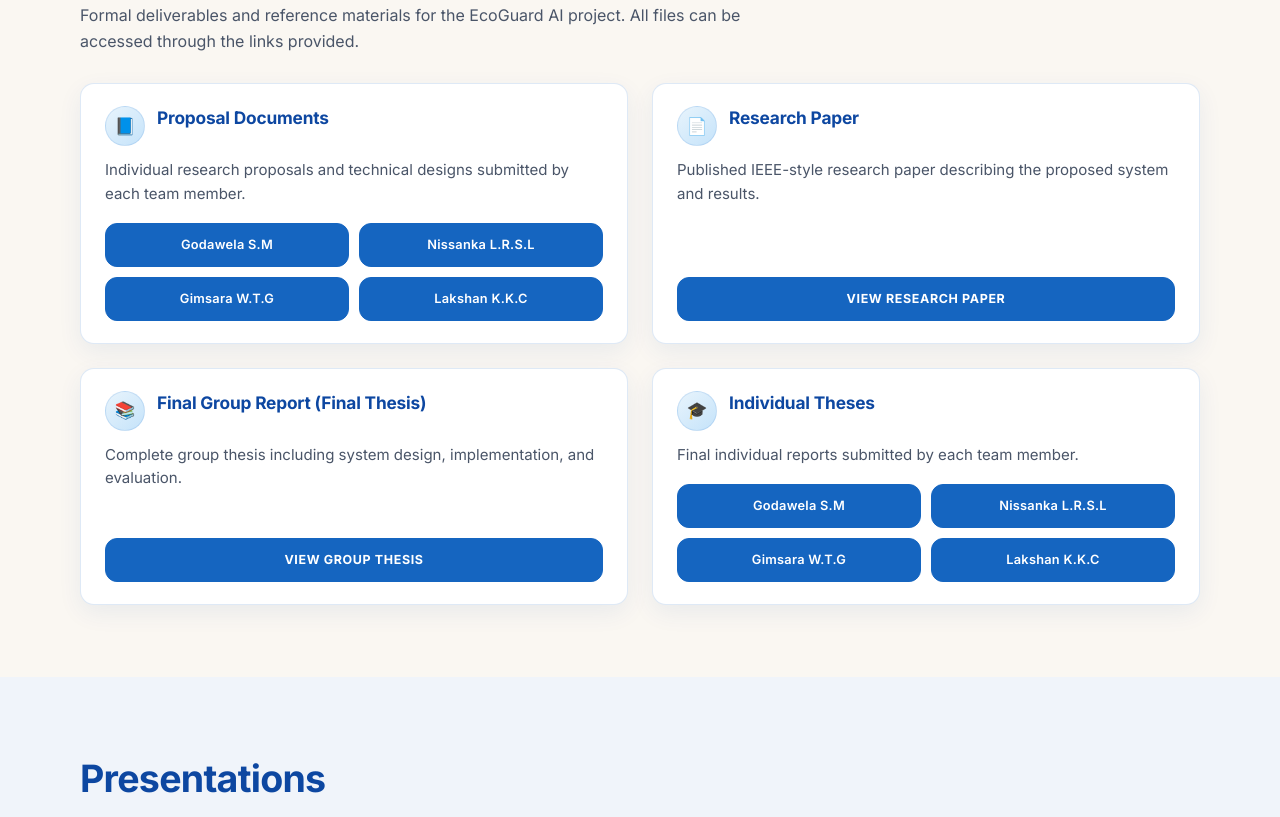
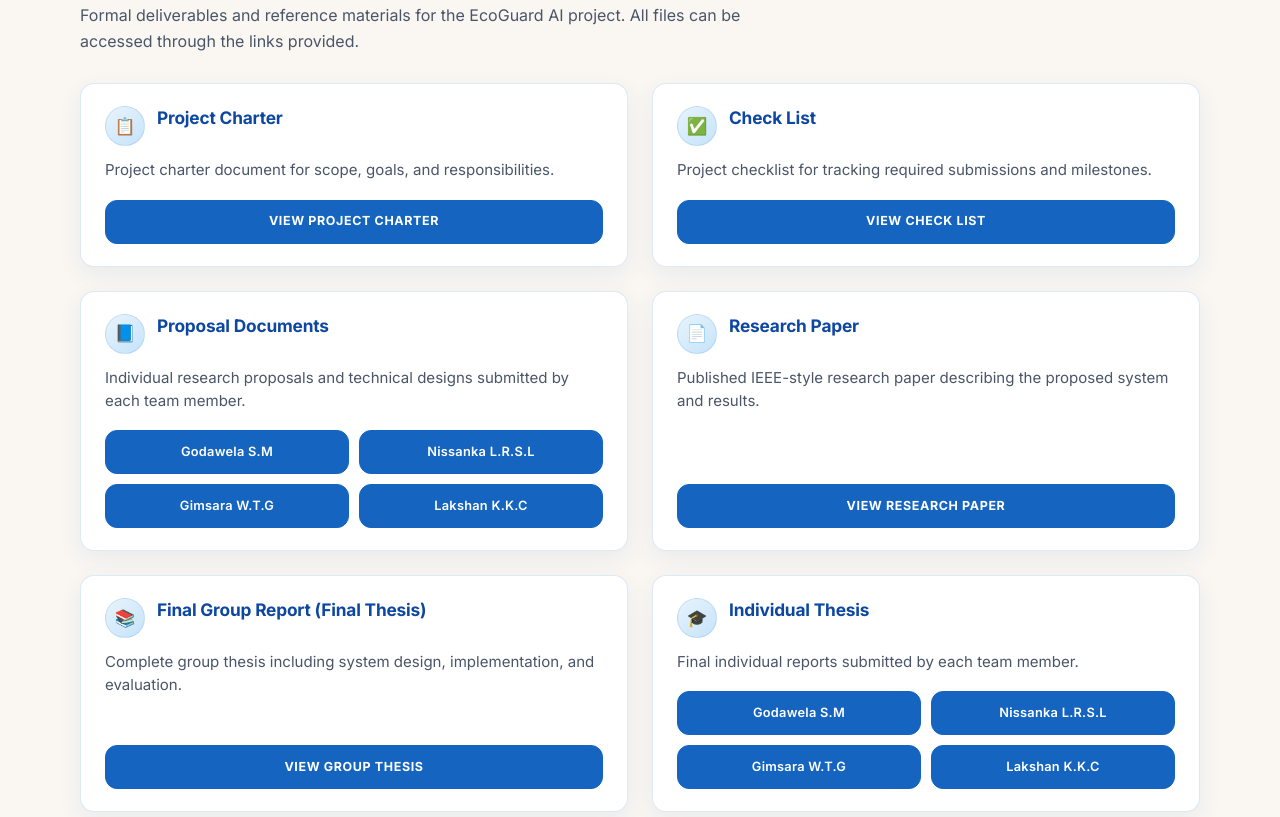
Before and after one commit to G-Gimsara/Research-Website, a plain HTML site: page index.html in a window 1280 px wide. Shown: the part 4392-5209 px from the top of the page. Drawn offline with Linux system fonts and the light colour scheme.

Commit message:
Add project charter and checklist sections to index.html; update document links for individual thesis and presentations; replace final presentation note with a button for document access.

```diff
--- a/index.html
+++ b/index.html
@@ -343,6 +343,38 @@
         <div class="docs-grid docs-grid--docs">
           <article class="card fade-in docs-card">
             <div class="docs-head">
+              <span class="docs-badge" aria-hidden="true">📋</span>
+              <h3>Project Charter</h3>
+            </div>
+            <p class="docs-note">Project charter document for scope, goals, and responsibilities.</p>
+            <div class="doc-links doc-links--stack">
+              <a
+                href="https://drive.google.com/file/d/1OmNQ3ceBfTQ4LyATFVkL1e8xItFoBJnq/view?usp=drive_link"
+                class="doc-link-btn doc-link-btn--cta"
+                target="_blank"
+                rel="noopener noreferrer"
+                >VIEW PROJECT CHARTER</a>
+            </div>
+          </article>
+
+          <article class="card fade-in docs-card">
+            <div class="docs-head">
+              <span class="docs-badge" aria-hidden="true">✅</span>
+              <h3>Check List</h3>
+            </div>
+            <p class="docs-note">Project checklist for tracking required submissions and milestones.</p>
+            <div class="doc-links doc-links--stack">
+              <a
+                href="https://drive.google.com/file/d/1G8i56wzPKYcw2wF3ru-Fmkb4XJVrQ4sA/view?usp=drive_link"
+                class="doc-link-btn doc-link-btn--cta"
+                target="_blank"
+                rel="noopener noreferrer"
+                >VIEW CHECK LIST</a>
+            </div>
+          </article>
+
+          <article class="card fade-in docs-card">
+            <div class="docs-head">
               <span class="docs-badge" aria-hidden="true">📘</span>
               <h3>Proposal Documents</h3>
             </div>
@@ -410,7 +442,7 @@
           <article class="card fade-in docs-card">
             <div class="docs-head">
               <span class="docs-badge" aria-hidden="true">🎓</span>
-              <h3>Individual Theses</h3>
+              <h3>Individual Thesis</h3>
             </div>
             <p class="docs-note">Final individual reports submitted by each team member.</p>
             <div class="doc-links doc-links--members">
@@ -432,10 +464,15 @@
                 target="_blank"
                 rel="noopener noreferrer"
                 >Gimsara W.T.G</a>
-              <span class="doc-link-btn doc-link-btn--member doc-link-btn--static" aria-label="Lakshan K.K.C"
-                >Lakshan K.K.C</span>
+              <a
+                href="https://drive.google.com/file/d/1IQR26RN-V68nXElnDdd49VWsRKCjaZiH/view?usp=sharing"
+                class="doc-link-btn doc-link-btn--member"
+                target="_blank"
+                rel="noopener noreferrer"
+                >Lakshan K.K.C</a>
             </div>
           </article>
+
         </div>
       </div>
     </section>
@@ -451,7 +488,7 @@
           <article class="card presentation-card">
             <h3>Proposal presentation</h3>
             <a
-              href="https://drive.google.com/file/d/1LJWbAqwU6LdDngtJ7SVbogPoKKR-gpzj/view?usp=drive_link"
+              href="https://drive.google.com/file/d/10lsJfhiY6ops4WteVglmRfKHiGoRbrjq/view?usp=sharing"
               class="btn btn--small btn--linkish"
               target="_blank"
               rel="noopener noreferrer"
@@ -460,7 +497,7 @@
           <article class="card presentation-card">
             <h3>Progress presentation I</h3>
             <a
-              href="https://drive.google.com/file/d/1LJWbAqwU6LdDngtJ7SVbogPoKKR-gpzj/view?usp=drive_link"
+              href="https://drive.google.com/file/d/1TkWUIzirwLrz-ea5SXmdw8L86g0PcBst/view?usp=drive_link"
               class="btn btn--small btn--linkish"
               target="_blank"
               rel="noopener noreferrer"
@@ -469,7 +506,7 @@
           <article class="card presentation-card">
             <h3>Progress presentation II</h3>
             <a
-              href="https://drive.google.com/file/d/1LJWbAqwU6LdDngtJ7SVbogPoKKR-gpzj/view?usp=drive_link"
+              href="https://drive.google.com/file/d/1NnJyuw_eWFolZmfsg7CdgH3wWGU-xNUH/view?usp=drive_link"
               class="btn btn--small btn--linkish"
               target="_blank"
               rel="noopener noreferrer"
@@ -477,7 +514,7 @@
           </article>
           <article class="card presentation-card">
             <h3>Final presentation</h3>
-            <p class="presentation-note">Final deck link will be added here when available.</p>
+            <button type="button" class="btn btn--small btn--linkish">View Document</button>
           </article>
         </div>
       </div>
```
